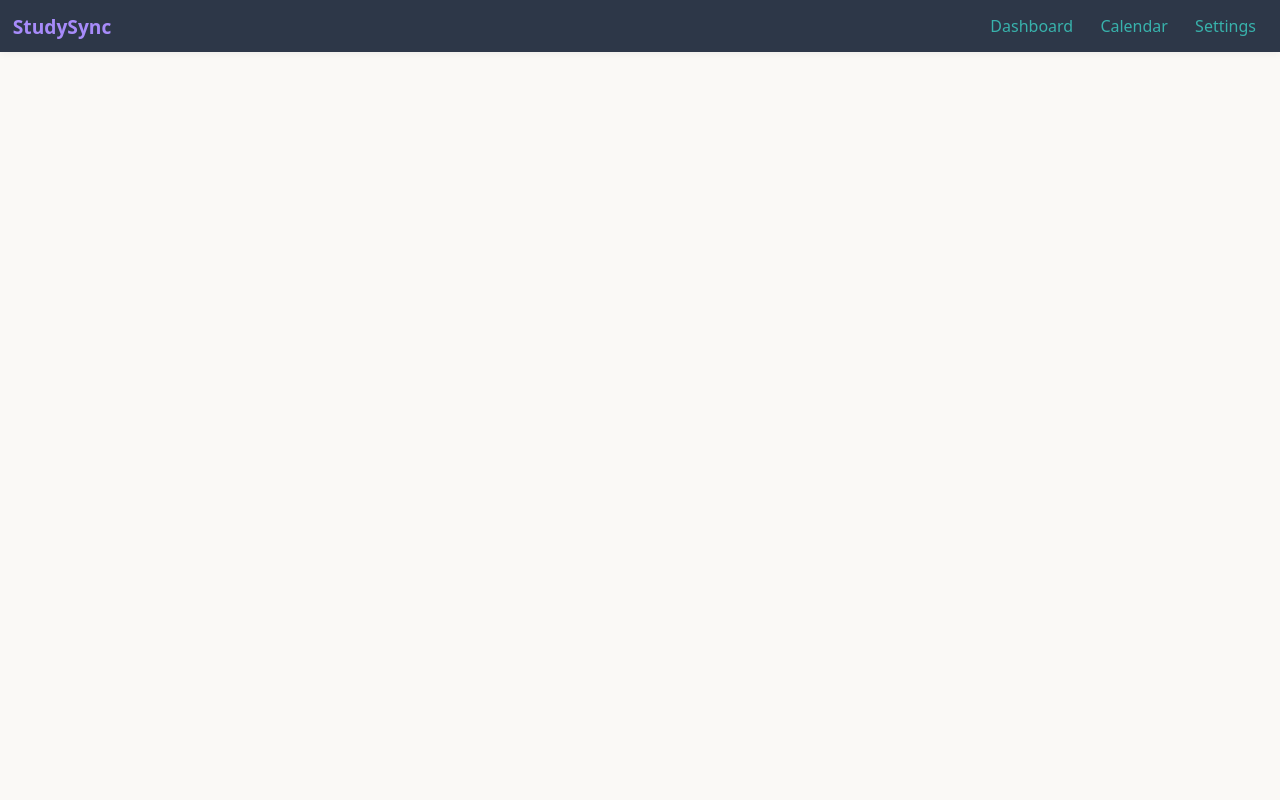
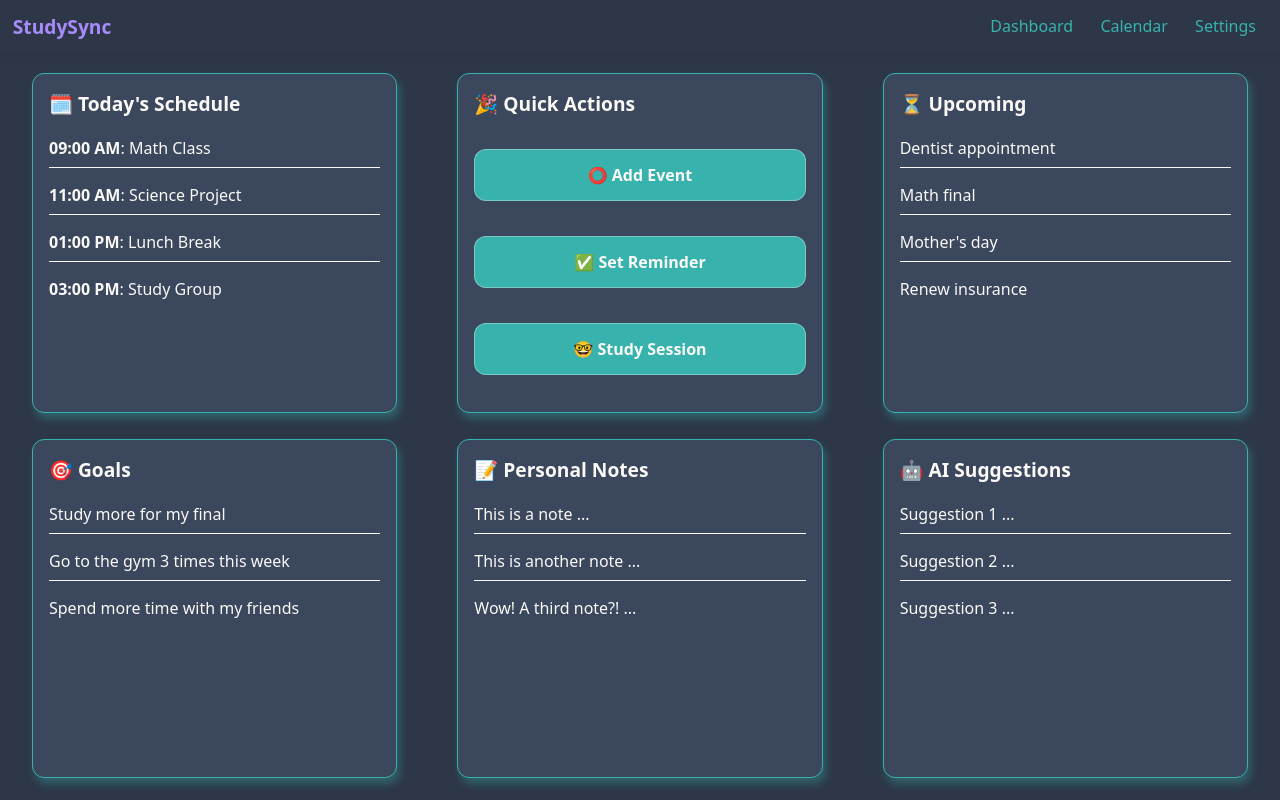
Before and after one commit to CMPT-276-SUMMER-2025/final-project-24-horizons, a React (Vite) app: page /dashboard in a window 1280 px wide. Built offline with nearby package versions, Linux system fonts and the light colour scheme.

Commit message:
Add dashboard page and components

```diff
--- a/index.html
+++ b/index.html
@@ -14,7 +14,8 @@
     <link rel="icon" type="image/png" sizes="512x512" href="/favicons/android-chrome-512x512.png" />
     <meta name="theme-color" content="#A78BFA" />
   </head>
-  <body>
+  <!-- Set background to dark to avoid white screen flash when loading dashboard -->
+  <body style="background: #2D3748;">
     <div id="root"></div>
     <script type="module" src="/src/main.tsx"></script>
   </body>
--- a/package.json
+++ b/package.json
@@ -14,6 +14,7 @@
     "@tailwindcss/vite": "^4.1.11",
     "react": "^19.1.0",
     "react-dom": "^19.1.0",
+    "react-router-dom": "^7.7.0",
     "tailwindcss": "^4.1.11"
   },
   "devDependencies": {
--- a/src/App.tsx
+++ b/src/App.tsx
@@ -1,7 +1,9 @@
 import './App.css'
+import { BrowserRouter as Router, Routes, Route } from 'react-router-dom'
+import Dashboard from './pages/Dashboard'
 
 const navLinks = [
-  { name: 'Dashboard', href: '#' },
+  { name: 'Dashboard', href: '/dashboard' },
   { name: 'Calendar', href: '#' },
   { name: 'Settings', href: '#' },
 ]
@@ -23,12 +25,15 @@ function Navbar() {
 
 function App() {
   return (
-    <>
+    <Router>
       <Navbar />
       <div style={{ marginTop: '70px' }}>
-        {/* once we figure out the other pages, we'll add the code here*/}
+        <Routes>
+          <Route path="/dashboard" element={<Dashboard />} />
+          {/* Add other routes */}
+        </Routes>
       </div>
-    </>
+    </Router>
   )
 }
 
--- /dev/null
+++ b/src/components/dashboard/AISuggestions.tsx
@@ -0,0 +1,14 @@
+function AISuggestions() {
+  return (
+    <>
+      <div style={{ fontWeight: 'bold', fontSize: '1.2rem', marginBottom: '12px' }}>🤖 AI Suggestions</div>
+      <div style={{ flex: 1, display: 'flex', flexDirection: 'column', gap: '8px' }}>
+        <div className="widget-row">Suggestion 1 ...</div>
+        <div className="widget-row">Suggestion 2 ...</div>
+        <div className="widget-row">Suggestion 3 ...</div>
+      </div>
+    </>
+  );
+}
+
+export default AISuggestions;
--- /dev/null
+++ b/src/components/dashboard/Goals.tsx
@@ -0,0 +1,14 @@
+function Goals() {
+  return (
+    <>
+      <div style={{ fontWeight: 'bold', fontSize: '1.2rem', marginBottom: '12px' }}>🎯 Goals</div>
+      <div style={{ flex: 1, display: 'flex', flexDirection: 'column', gap: '8px' }}>
+        <div className="widget-row">Study more for my final</div>
+        <div className="widget-row">Go to the gym 3 times this week</div>
+        <div className="widget-row">Spend more time with my friends</div>
+      </div>
+    </>
+  );
+}
+
+export default Goals;
--- /dev/null
+++ b/src/components/dashboard/PersonalNotes.tsx
@@ -0,0 +1,14 @@
+function PersonalNotes() {
+  return (
+    <>
+      <div style={{ fontWeight: 'bold', fontSize: '1.2rem', marginBottom: '12px' }}>📝 Personal Notes</div>
+      <div style={{ flex: 1, display: 'flex', flexDirection: 'column', gap: '8px' }}>
+        <div className="widget-row">This is a note ...</div>
+        <div className="widget-row">This is another note ...</div>
+        <div className="widget-row">Wow! A third note?! ...</div>
+      </div>
+    </>
+  );
+}
+
+export default PersonalNotes;
--- /dev/null
+++ b/src/components/dashboard/QuickActions.tsx
@@ -0,0 +1,31 @@
+function QuickActions() {
+
+  // Actions when clicked
+  const handleAddEvent = () => {
+    // TODO: Implement add event logic
+    console.log("Add Event clicked");
+  };
+
+  const handleSetReminder = () => {
+    // TODO: Implement set reminder logic
+    console.log("Set Reminder clicked");
+  };
+
+  const handleStudySession = () => {
+    // TODO: Implement study session logic
+    console.log("Study Session clicked");
+  };
+
+  return (
+    <>
+      <div style={{ fontWeight: 'bold', fontSize: '1.2rem', marginBottom: '12px' }}>🎉 Quick Actions</div>
+      <div style={{ flex: 1, display: 'flex', flexDirection: 'column', gap: '35px', justifyContent: 'center' }}>
+        <button className="quick-action-btn" onClick={handleAddEvent}>⭕️ Add Event</button>
+        <button className="quick-action-btn" onClick={handleSetReminder}>✅ Set Reminder</button>
+        <button className="quick-action-btn" onClick={handleStudySession}>🤓 Study Session</button>
+      </div>
+    </>
+  );
+}
+
+export default QuickActions;
--- /dev/null
+++ b/src/components/dashboard/TodaysSchedule.tsx
@@ -0,0 +1,28 @@
+type ScheduleItem = {
+  time: string;
+  event: string;
+};
+
+const todaysEvents: ScheduleItem[] = [
+  { time: "09:00 AM", event: "Math Class" },
+  { time: "11:00 AM", event: "Science Project" },
+  { time: "01:00 PM", event: "Lunch Break" },
+  { time: "03:00 PM", event: "Study Group" },
+];
+
+function TodaysSchedule() {
+  return (
+    <div>
+      <div style={{ fontWeight: 'bold', fontSize: '1.2rem', marginBottom: '12px' }}>🗓️ Today's Schedule</div>
+      <div style={{ flex: 1, display: 'flex', flexDirection: 'column', gap: '8px' }}>
+        {todaysEvents.map((item, i) => (
+          <div className="widget-row" key={i}>
+            <span style={{ fontWeight: 'bold' }}>{item.time}</span>: {item.event}
+          </div>
+        ))}
+      </div>
+    </div>
+  );
+}
+
+export default TodaysSchedule
--- /dev/null
+++ b/src/components/dashboard/Upcoming.tsx
@@ -0,0 +1,15 @@
+function Upcoming() {
+  return (
+    <>
+      <div style={{ fontWeight: 'bold', fontSize: '1.2rem', marginBottom: '12px' }}>⏳ Upcoming</div>
+      <div style={{ flex: 1, display: 'flex', flexDirection: 'column', gap: '8px' }}>
+        <div className="widget-row">Dentist appointment</div>
+        <div className="widget-row">Math final</div>
+        <div className="widget-row">Mother's day</div>
+        <div className="widget-row">Renew insurance</div>
+      </div>
+    </>
+  );
+}
+
+export default Upcoming;
--- /dev/null
+++ b/src/dashboard.css
@@ -0,0 +1,67 @@
+@keyframes floatIn { /* Opening animation */
+  from {
+    opacity: 0;
+    transform: translateY(120px) scale(0.3);
+  }
+  to {
+    opacity: 1;
+    transform: translateY(0) scale(1);
+  }
+}
+
+.dashboard-grid {
+  display: grid;
+  grid-template-columns: repeat(3, 1fr); /* Make 6 grid squares */
+  grid-template-rows: repeat(2, 1fr);
+  gap: 60px;
+  width: 100vw;
+  height: calc(100vh - 100px); /* Account for navbar height */
+  padding: 5px 32px 24px;
+  box-sizing: border-box;
+  align-items: center;
+}
+
+.dashboard-widget {
+  background: var(--color-gray) ;
+  border-radius: 12px;
+  box-shadow: 3px 6px 8px color-mix(in srgb, var(--color-accent) 34%, transparent);
+  border: 1px solid var(--color-accent);
+  display: flex;
+  flex-direction: column;
+  min-height: 0; /* Allow grid items to shrink below content size */
+  height: 100%;
+  justify-content: flex-start;
+  color: var(--color-bg);
+  animation: floatIn 0.45s cubic-bezier(0.23, 1, 0.32, 1);
+  transition: transform 0.45s cubic-bezier(0.23, 1, 0.32, 1);
+}
+
+.dashboard-widget:hover {
+  transform: scale(1.05);
+  z-index: 1; /* Bring hovered widget to front */
+}
+
+.widget-row {
+  padding: 8px 0;
+  border-bottom: 1px solid var(--color-bg);
+}
+
+.widget-row:last-child {
+  border-bottom: none; /* No border for last widget row */
+}
+
+.quick-action-btn {
+  padding: 14px;
+  border-radius: 12px;
+  border: 1px solid color-mix(in srgb, var(--color-bg) 34%, transparent);
+  background: var(--color-accent);
+  color: var(--color-bg);
+  font-weight: bold;
+  transition: transform 0.3s cubic-bezier(0.23, 1, 0.32, 1), background 0.3s, color 0.3s;
+}
+
+.quick-action-btn:hover {
+  transform: scale(1.03);
+  background: var(--color-primary);
+  color: var(--color-dark);
+}
--- a/src/index.css
+++ b/src/index.css
@@ -2,6 +2,7 @@
   --color-primary: #A78BFA;      /* Purple */
   --color-accent: #38B2AC;      /* Teal */
   --color-dark: #2D3748;        /* Dark Gray */
+  --color-gray: #3a475d;      /* Lighter Gray */
   --color-bg: #FAF9F6;          /* Off-white */
   --color-text: #2D3748;        /* Dark text */
   font-family: system-ui, Avenir, Helvetica, Arial, sans-serif;
@@ -24,7 +25,7 @@ body {
   place-items: center;
   min-width: 320px;
   min-height: 100vh;
-  background: var(--color-bg);
+  background: var(--color-dark);
   color: var(--color-text);
 }
 
--- /dev/null
+++ b/src/pages/Dashboard.tsx
@@ -0,0 +1,32 @@
+import '../dashboard.css';
+import TodaysSchedule from '../components/dashboard/TodaysSchedule';
+import QuickActions from '../components/dashboard/QuickActions';
+import Upcoming from '../components/dashboard/Upcoming';
+import Goals from '../components/dashboard/Goals';
+import PersonalNotes from '../components/dashboard/PersonalNotes';
+import AISuggestions from '../components/dashboard/AISuggestions';
+
+function Dashboard() { /* Array of widget components */
+  const widgetComponents = [
+    <TodaysSchedule key="schedule" />,
+    <QuickActions key="quick" />,
+    <Upcoming key="upcoming" />,
+    <Goals key="goals" />,
+    <PersonalNotes key="notes" />,
+    <AISuggestions key="ai" />
+  ];
+
+  return ( /* Iterating over array to display elements */
+    <div className="dashboard-page">
+      <div className="dashboard-grid">
+        {widgetComponents.map((Component, i) => (
+          <div className="dashboard-widget" key={i} style={{ padding: '16px' }}>
+            {Component}
+          </div>
+        ))}
+      </div>
+    </div>
+  );
+}
+
+export default Dashboard;
```
Also changed, not shown: 1 other file (tests, documents, lock files or other folders).
